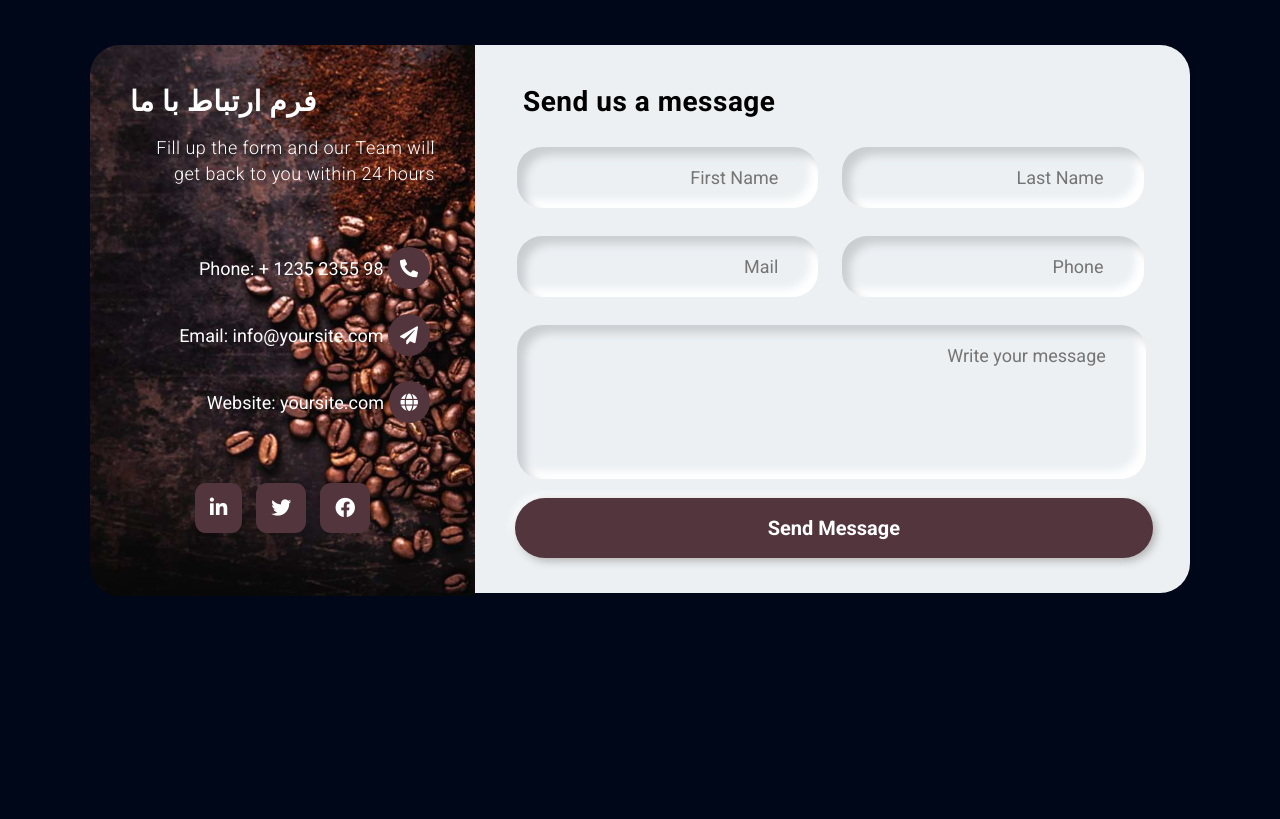
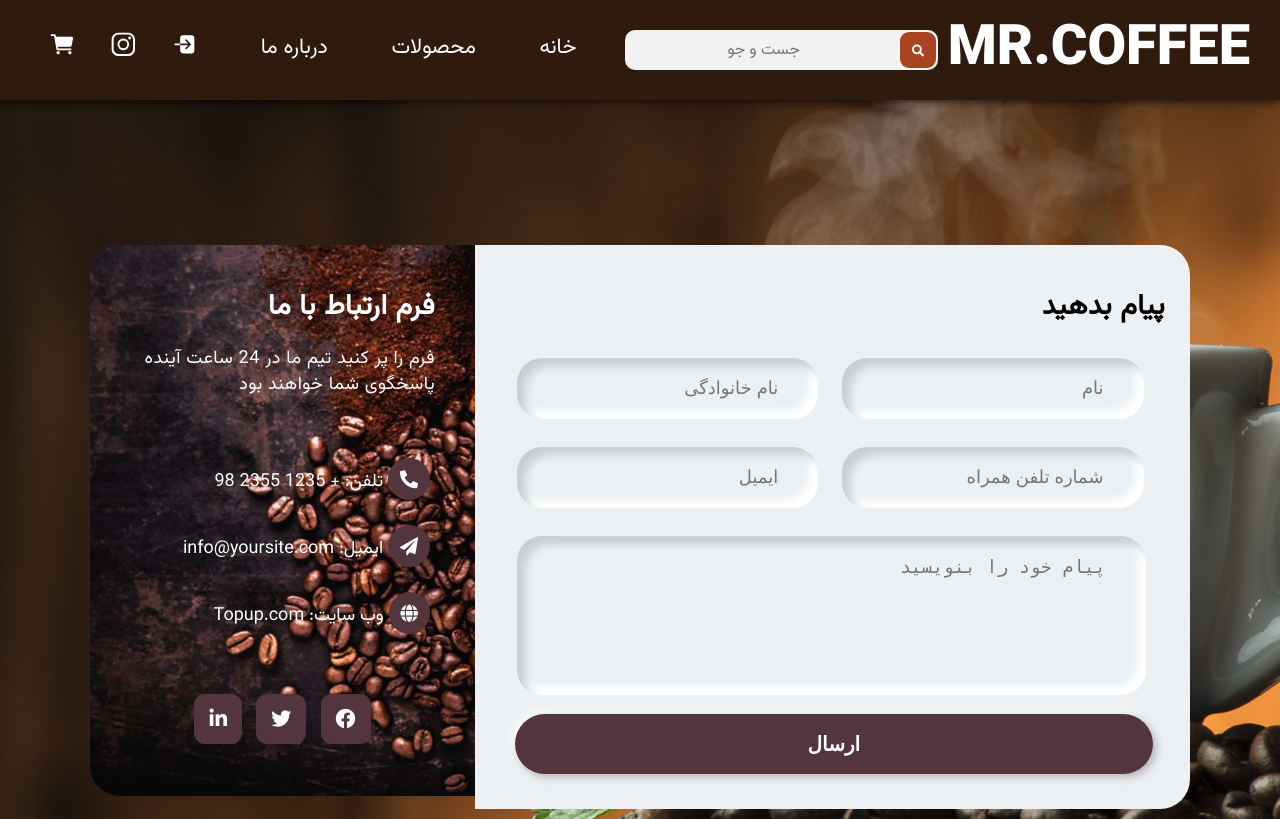
Before and after one commit to yasYZ/mrcoffee_web, a Django app: page /ContactUs/ in a window 1280 px wide. Before the commit the page ends 596 px from the top, so only its background shows below. Run offline with Django 4.2, Linux system fonts and the light colour scheme.

Commit message:
BackEnd V1.0.0.10

```diff
--- a/mrcoffee/home/static/css/contactus.css
+++ b/mrcoffee/home/static/css/contactus.css
@@ -1,18 +1,175 @@
+@font-face {
+    font-family: font1;
+    src: url(../fonts/Vazirmatn-Regular.ttf);
+}
+@font-face {
+    font-family: font2;
+    src: url(../fonts/Vazirmatn-Black.ttf);
+}
 *{
     padding: 0;
     margin: 0;
     box-sizing: border-box;
 }
 body{
-    background: #000718;
+    background: url("../image/coffee-cup-beans.jpg");
     direction: rtl;
 }
-body, input,textarea, a{
-    font-family: 'Roboto', sans-serif;
+*{
+    margin: 0;
+    padding: 0;
+    box-sizing: border-box;
+    transition: all .2s;
+}
+:root {
+  --primaryColor: #a82424;
+  --secondaryColor: #52353d;
+  --mainDark: #52353d;
+  --mainWhite: #fff;
+  --mainGrey: #e5e5e5;
+  --slantedText: "Grand Hotel", cursive;
+  --mainTransition: all 0.3s linear;
+  --letterSpacing: 0.5rem;
+}
+body{
+    font-family: font1;
+    direction: rtl;
+}
+.container-fluid{
+    width: 100%;
+    height: auto;
+}
+.nav{
+    position: fixed;
+    top: 0;
+    left: 0;
+    width:100%;
+    height: 100px;
+    padding-right: 30px;
+    display: flex;
+    justify-content: space-between;
+    align-items: center;
+    z-index: 99;
+    box-shadow: 0 0 10px #000;
+    background: rgb(47, 27, 14);
+}
+#chk1{
+    display: none;
+}
+ion-icon {
+    cursor: pointer;
+    font-size: 20pt;
+    color: white;
+}
+ion-icon:hover {
+    color: #ff7800;
+}
+.menu-btn{
+    font-size: 30pt;
+    margin-top: 15px;
+}
+.nav .logo{
+    flex: 1;
+    color:#fff;
+    font-family: font2;
+    text-transform: uppercase;
+    font-size: 28pt;
+}
+.nav .search-box{
+    flex: 1;
+    position: relative;
+}
+.search-box input {
+    width:100%;
+    height: 40px;
+    border: none;
+    outline: none;
+    background:#f2f2f2;
+    border-radius: 10px;
+    font-family: font1;
+    color:black;
+    font-size: 16px;
+    padding-left: 5px;
+    padding-right: 40px;
+    text-align: center;
+}
+.search-box button {
+    cursor: pointer;
+    width:40px;
+    height: 40px;
+    border-radius: 10px;
+    border:none;
+    position: absolute;
+    top:0;
+    right: 0;
+    transform: scale(0.9);
+    background: rgb(168, 68, 36);
+    color: #fff;
+}
+.search-box button:hover{
+    background: rgb(115, 45, 23);
+}
+.nav ul {
+    flex:2;
+    display: flex;
+    justify-content: space-evenly;
+}
+.nav ul li{
+    list-style: none;
+}
+.nav ul li a{
+    text-decoration: none;
+    color:#fff;
+    font-size: 16pt;
+    text-transform: uppercase;
+    padding: 10px 15px;
+    transition: all .4s;
+}
+.nav ul li a:hover{
+    color: #ff7800;
+}
+.nav .menu{
+    font-size: 2.5em;
+    display: none;
+}
+.menu ion-icon:hover{
+    transform: rotate(45deg);
+}
+@media(max-width:1000px){
+    .logo h1 {
+        font-size: 40px;
+    }
+    .search-box button{
+        position: absolute;
+    }
+    .nav ul{
+        position: fixed;
+        top:100px;
+        right: -100%;
+        background: rgba(0,0,0,0.5);
+        height: calc(100vh - 100px);
+        width:50%;
+        flex-direction: column;
+        align-items: center;
+        transition: right 0.5s linear;
+    }
+    .nav .menu{
+        display: block;
+        width:100px;
+        text-align: center;
+    }
+    #chk1:checked ~ ul{
+        right: 0;
+
+    }
+}
+form{
+    font-family: font1;
 }
 #section-wrapper{
     width: 100%;
     padding: 10px;
+    margin-top: 200px;
 }
 .box-wrapper{
     position: relative;
@@ -34,7 +191,7 @@ body, input,textarea, a{
     color: #fff;
 }
 .info-title{
-    text-align: left;
+    text-align: right;
     font-size: 28px;
     letter-spacing: 0.5px;
 }
@@ -65,7 +222,8 @@ body, input,textarea, a{
     text-decoration: none;
 }
 .info-details li a:hover {
-    color: #52353d;
+    color: #da2f2f;
+    text-shadow: 1px 1px 1px saddlebrown;
 }
 .social-icons {
     list-style: none;
@@ -97,7 +255,7 @@ body, input,textarea, a{
     background: #ecf0f3;
 }
 .form-title{
-    text-align: left;
+    text-align: right;
     margin-left: 23px;
     font-size: 28px;
     letter-spacing: 0.5px;
@@ -183,5 +341,4 @@ body, input,textarea, a{
     .submit-button{
         margin: 10px 0px;
     }
-
 }
--- a/mrcoffee/home/templates/Contactus.html
+++ b/mrcoffee/home/templates/Contactus.html
@@ -11,23 +11,55 @@
     <link rel="stylesheet" href="../static/css/contactus.css">
 </head>
 <body>
+    <nav class="nav">
+            <div class="menu">
+            <label for="chk1">
+                <ion-icon class="menu-btn" name="grid"></ion-icon>
+            </label>
+        </div>
+        <div class="logo"><h1>Mr.Coffee</h1></div>
+        <div class="search-box">
+            <form>
+                <label>
+                    <input type ="text" name ="search" id ="srch" placeholder="جست و جو">
+                </label>
+                <button type ="submit"><i class="fa fa-search"></i></button>
+            </form>
+        </div>
+        <ul>
+            <li><a href="/Home">خانه</a></li>
+            <li><a href="/Products">محصولات</a></li>
+            <li><a href="/ContactUs">درباره ما</a></li>
+            <li>
+                {% if user.is_authenticated %}
+                <a href="/Logout"><ion-icon name="log-out"></ion-icon></a>
+                {% else %}
+                <a href="/LoginSignup"><ion-icon name="log-in"></ion-icon></a>
+                {% endif %}
+                <a href="#"><ion-icon name="logo-instagram"></ion-icon></a>
+                <a href="/Cart"><ion-icon name="cart"></ion-icon></a>
+            </li>
+        </ul>
+    </nav>
+    <section>
+    </section>
     <section id="section-wrapper">
         <div class="box-wrapper">
             <div class="info-wrap">
                 <h2 class="info-title">فرم ارتباط با ما</h2>
-                <h3 class="info-sub-title">Fill up the form and our Team will get back to you within 24 hours</h3>
+                <h3 class="info-sub-title">فرم را پر کنید تیم ما در 24 ساعت آینده پاسخگوی شما خواهند بود</h3>
                 <ul class="info-details">
                     <li>
                         <i class="fas fa-phone-alt"></i>
-                        <span>Phone:</span> <a href="tel:+ 1235 2355 98">+ 1235 2355 98</a>
+                        <span>تلفن:</span> <a href="tel:+ 1235 2355 98">+ 1235 2355 98</a>
                     </li>
                     <li>
                         <i class="fas fa-paper-plane"></i>
-                        <span>Email:</span> <a href="mailto:info@yoursite.com">info@yoursite.com</a>
+                        <span>ایمیل:</span> <a href="mailto:info@yoursite.com">info@yoursite.com</a>
                     </li>
                     <li>
                         <i class="fas fa-globe"></i>
-                        <span>Website:</span> <a href="#">yoursite.com</a>
+                        <span>وب سایت:</span> <a href="#">Topup.com</a>
                     </li>
                 </ul>
                 <ul class="social-icons">
@@ -38,28 +70,30 @@
             </div>
             <div class="form-wrap">
                 <form action="#" method="POST">
-                    <h2 class="form-title">Send us a message</h2>
+                    <h2 class="form-title">پیام بدهید</h2>
                     <div class="form-fields">
                         <div class="form-group">
-                            <input type="text" class="fname" placeholder="First Name">
+                            <input type="text" class="fname" placeholder="نام خانوادگی">
                         </div>
                         <div class="form-group">
-                            <input type="text" class="lname" placeholder="Last Name">
+                            <input type="text" class="lname" placeholder="نام">
                         </div>
                         <div class="form-group">
-                            <input type="email" class="email" placeholder="Mail">
+                            <input type="email" class="email" placeholder="ایمیل">
                         </div>
                         <div class="form-group">
-                            <input type="number" class="phone" placeholder="Phone">
+                            <input type="number" class="phone" placeholder="شماره تلفن همراه">
                         </div>
                         <div class="form-group">
-                            <textarea name="message" id="" placeholder="Write your message"></textarea>
+                            <textarea name="message" id="" placeholder="پیام خود را بنویسید"></textarea>
                         </div>
                     </div>
-                    <input type="submit" value="Send Message" class="submit-button">
+                    <input type="submit" value="ارسال" class="submit-button">
                 </form>
             </div>
         </div>
     </section>
+    <script type="module" src="https://unpkg.com/ionicons@7.1.0/dist/ionicons/ionicons.esm.js"></script>
+    <script nomodule src="https://unpkg.com/ionicons@7.1.0/dist/ionicons/ionicons.js"></script>
 </body>
 </html>
```
Also changed, not shown: mrcoffee/home/templates/Aboutus.html (added, +10 -0 lines).
